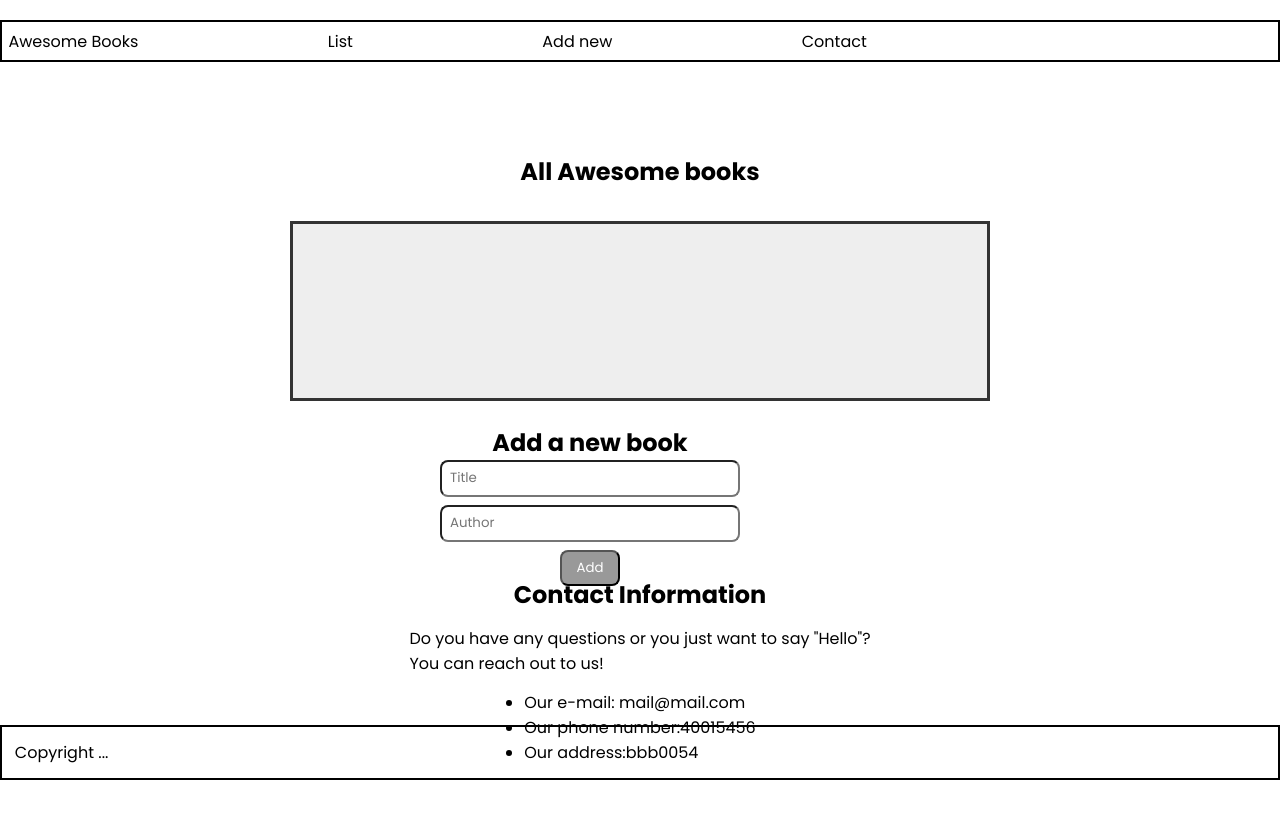
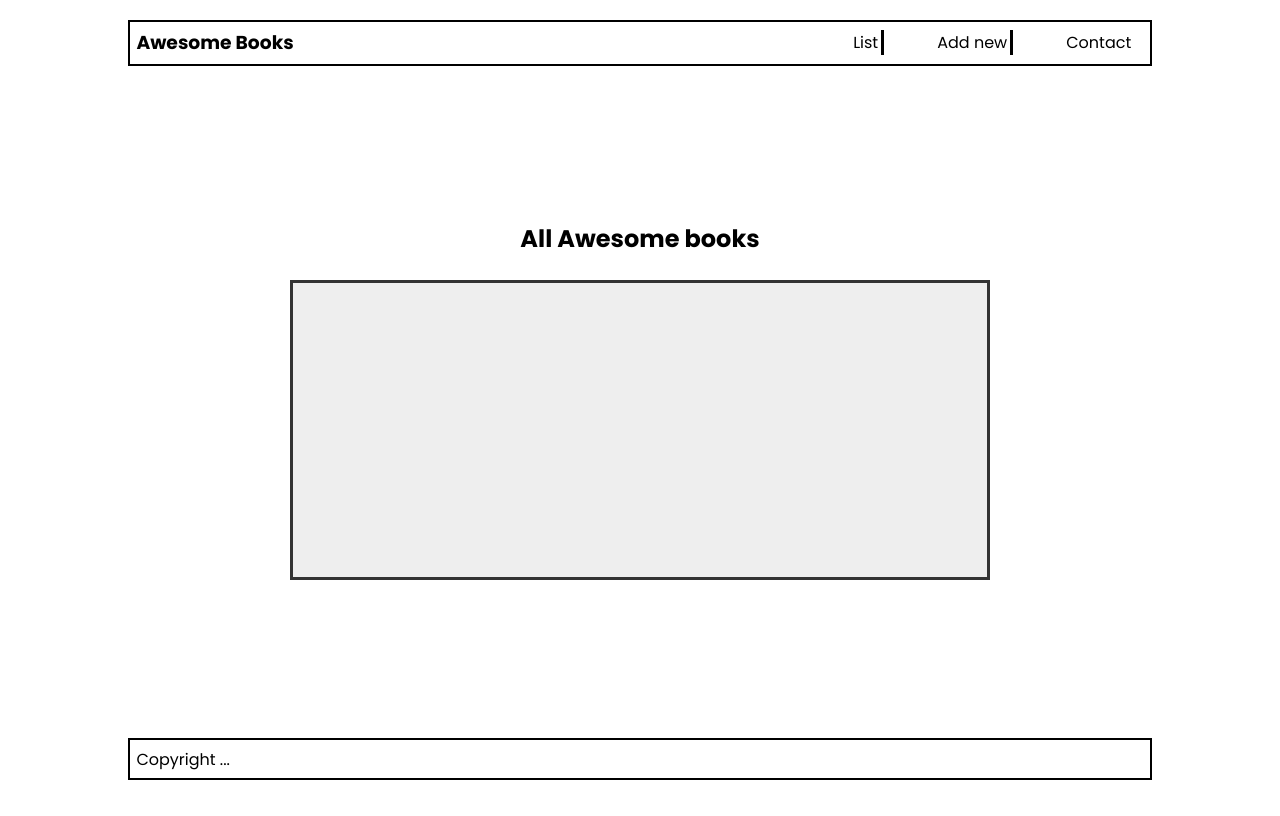
Before and after one commit to iambenkis/Awesome-books, a website: page index.html in a window 1280 px wide. Drawn offline with Linux system fonts and the light colour scheme.

Commit message:
Correct UI mismatching

```diff
--- a/index.html
+++ b/index.html
@@ -12,8 +12,8 @@
 <body>
     <main>
             <nav>
+                <h3>Awesome Books</h3>
                 <ul>
-                    <li>Awesome Books</li>
                     <li class="link"><a href="">List</a></li>
                     <li class="link"><a href="">Add new</a></li>
                     <li class="link"><a href="">Contact</a></li>
@@ -25,7 +25,7 @@
                     <div class="books"></div>
                 </div>
 
-                <div id="addBook" class="slide addBook">
+                <div id="addBook" class="slide addBook disable">
                     <div class="add-div">
                         <div class="line"></div>
                         <h2>Add a new book</h2>
@@ -35,7 +35,7 @@
                     </div>
                 </div>
 
-                <div id="contact" class="slide contact">
+                <div id="contact" class="slide contact disable">
                         <h2>Contact Information</h2>
                         <p>
                             Do you have any questions or you just want to say "Hello"?<br>
--- a/style.css
+++ b/style.css
@@ -18,12 +18,13 @@ input {
 }
 
 main {
-  width: 100%;
+  width: 70%;
   height: 100vh;
   display: flex;
   flex-direction: column;
   justify-content: center;
   align-items: center;
+  margin: 0 15%;
 }
 
 .book-item {
@@ -33,15 +34,16 @@ main {
 .books {
   background-color: #eee;
   width: 700px;
-  height: 180px;
+  height: 300px;
   overflow-y: scroll;
   -ms-overflow-style: none;
   scrollbar-width: none;
   border: 3px solid #333;
+  margin-top: 1.5rem;
 }
 
 .library h2 {
-  padding-bottom: 2rem;
+  padding-bottom: 0rem;
 }
 
 .books::-webkit-scrollbar {
@@ -93,23 +95,32 @@ main {
 }
 
 nav {
-  position: sticky;
+  position: fixed;
   top: 20px;
   border: 2px solid black;
-  padding: 0.4rem;
-  margin-bottom: 10%;
-  margin-top: 0;
-  width: 100%;
+  padding: .4rem;
+  margin: 0 10% 10% 10%;
+  width: 80%;
+  display: flex;
+
 }
 
 nav ul {
+  width: 35%;
   display: flex;
-  flex-direction: row;
-  margin: auto;
+  justify-content: center;
+  align-items: center;
+  margin-left: auto;
 }
 
 nav ul li {
   list-style: none;
+  border-right: 3px solid #000;
+  padding-right: .2rem;
+}
+
+nav ul li:nth-child(3) {
+  border-right: none;
 }
 
 a {
@@ -118,10 +129,10 @@ a {
 }
 
 footer {
-  position: sticky;
+  position: fixed;
   border: 2px solid black;
-  padding: 1%;
-  width: 100%;
+  padding: .4rem;
+  width: 80%;
   margin-bottom: 0;
   bottom: 20px;
 }
@@ -142,8 +153,13 @@ footer {
   scrollbar-width: none;
 }
 
-.addBook h1{
-  margin-bottom: 2rem;
+.addBook h2{
+  margin: -3rem 0 2rem 0;
+}
+
+.add-div .add {
+  width: 7rem;
+  margin-top: 1rem;
 }
 
 .contact {
```
